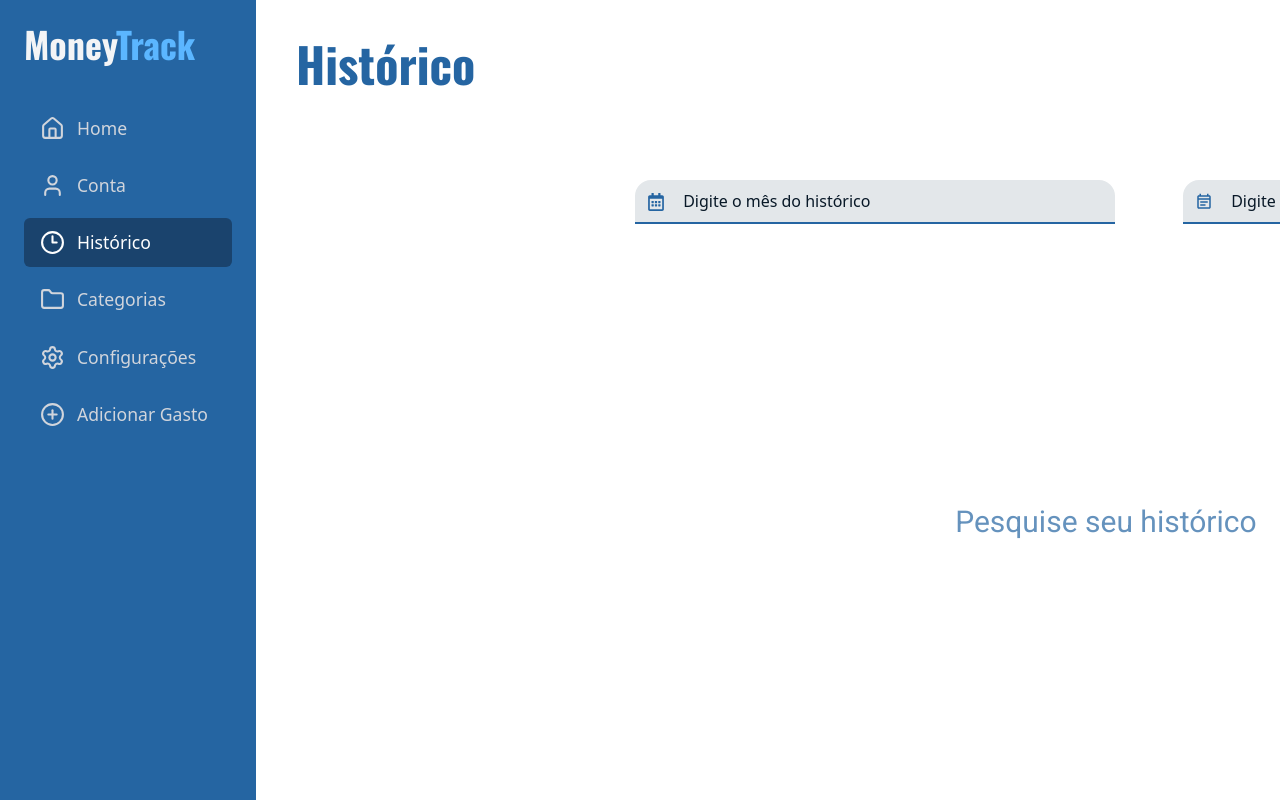
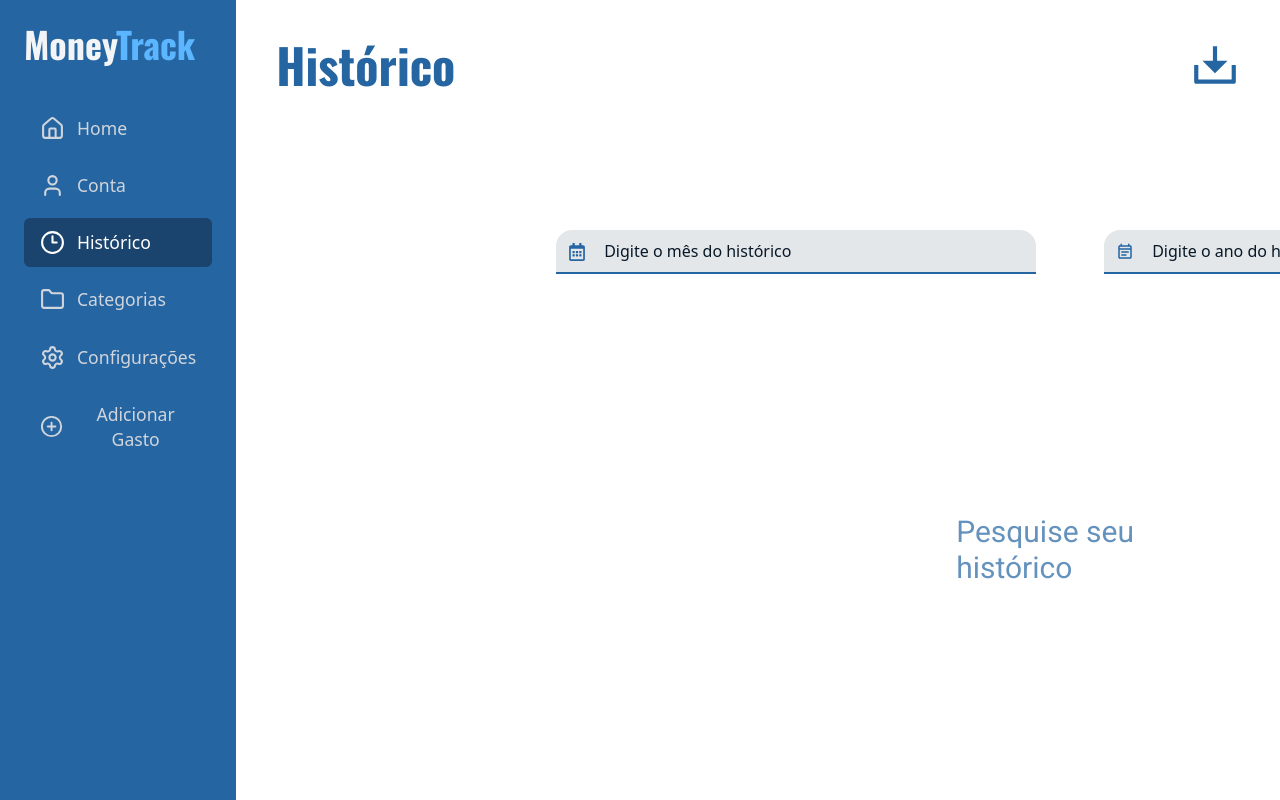
Before and after one commit to Elias700/MoneyTrack, a React (Vite) app: page /history in a window 1280 px wide. Built offline with nearby package versions, Linux system fonts and the light colour scheme; a web font is replaced by a local one.

Commit message:
feat: adjust header layout and history alignment

```diff
--- a/src/pages/History/History.tsx
+++ b/src/pages/History/History.tsx
@@ -1,17 +1,27 @@
-
 import { InputHistoryMonth } from "../../components/UI/Inputs/Inputs";
 import { InputHistoryYear } from "../../components/UI/Inputs/Inputs";
+import { RiDownload2Line } from "react-icons/ri";
 
 const History = () => {
     return (
-        <main className="flex justify-center bg-(--color-primary-50) p-10">
-            <h1 className="text-5xl font-bold text-(--color-primary-300)">Histórico</h1>
-            <section>
-                <form action="" className="flex gap-25 mt-35 ml-40 max-w-md">
+        // Alterado para flex-col para os itens ficarem um abaixo do outro, e w-full para ocupar tudo
+        <main className="flex flex-col w-full bg-(--color-primary-50) p-10">
+
+            {/* Esta section agora ocupa a largura total e joga os itens para as pontas */}
+            <section className="flex justify-between items-center w-full">
+                <h1 className="text-5xl font-bold text-(--color-primary-300)">Histórico</h1>
+                <button className="cursor-pointer hover:opacity-80 transition-opacity">
+                    <RiDownload2Line size={50} className="text-[var(--color-primary-300)]"/>
+                </button>
+            </section>
+
+            <section className="ml-70">
+                <form action="" className="flex gap-25 mt-35 max-w-md">
                     <InputHistoryMonth />
                     <InputHistoryYear />
                 </form>
-                <div className="flex justify-center w-full mt-70 ml-80 text-(--color-primary-500)">
+
+                <div className="mt-60 ml-100 text-(--color-primary-500)">
                     <p className="text-3xl text-(--color-primary-300) opacity-70">Pesquise seu histórico</p>
                 </div>
             </section>
```
Also changed, not shown: src/pages/History/HistoryModal.tsx (added).
